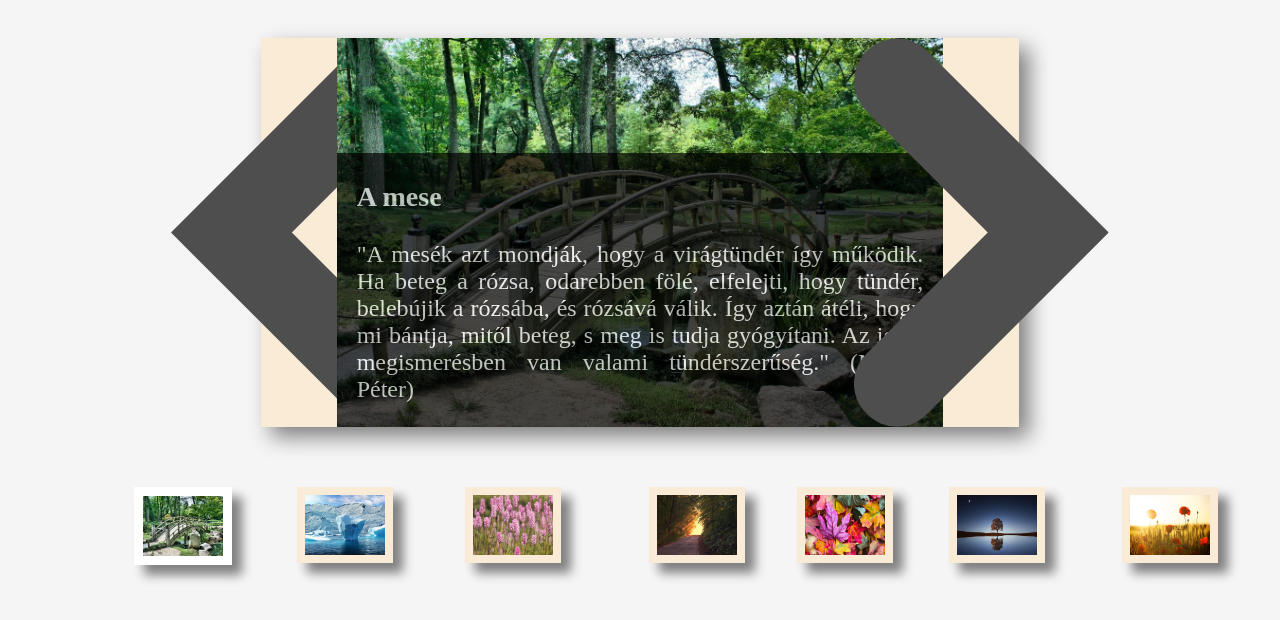
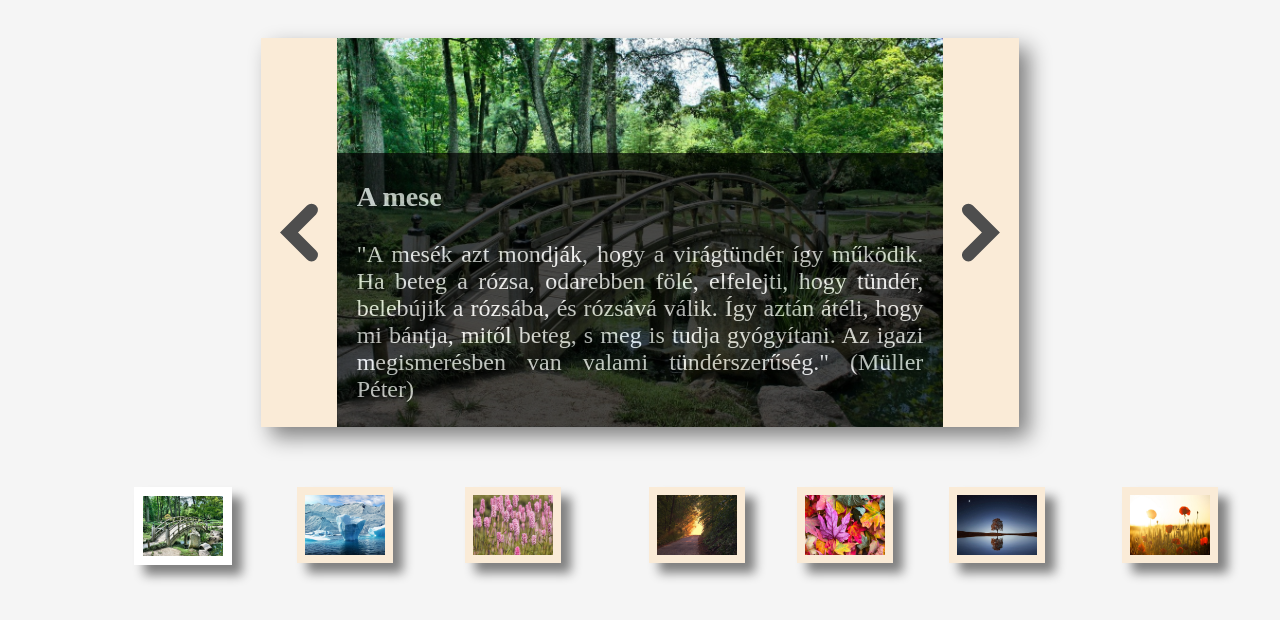
Before and after one commit to zitatoth/zitatoth.github.io, a plain HTML site: page index.html in a window 1280 px wide. Shown: the top 620 px of the page. Drawn offline with nearby package versions, Linux system fonts and the light colour scheme.

Commit message:
width of leftarrow, rightarrow

```diff
--- a/CSS/style.css
+++ b/CSS/style.css
@@ -58,6 +58,10 @@ h2{
     height: 100%;
 }
 
+#rightarrow, #leftarrow {
+    width: 50%;
+}
+
 #rightarrow{
     transform: scaleX(-1);
 }
```
